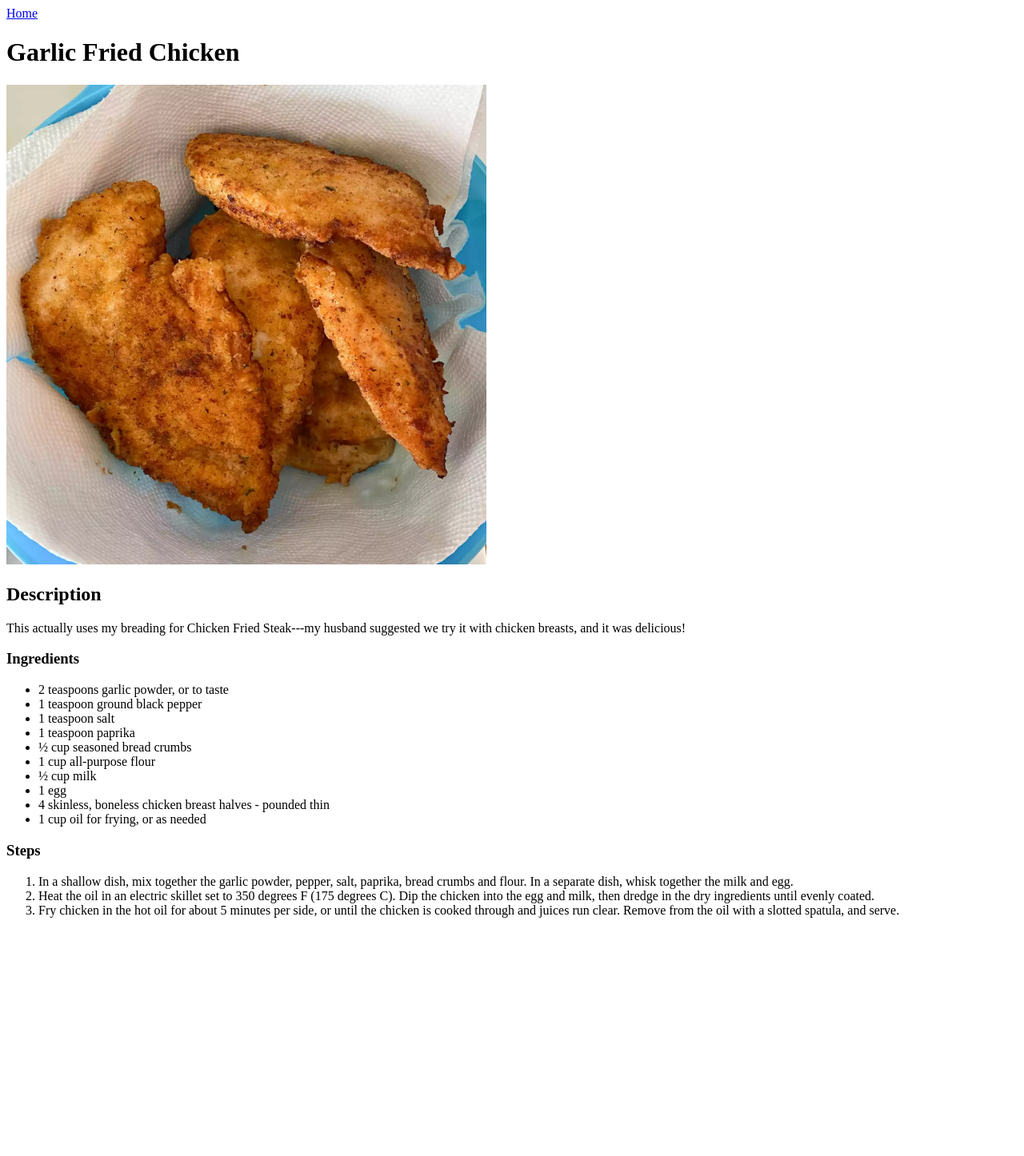
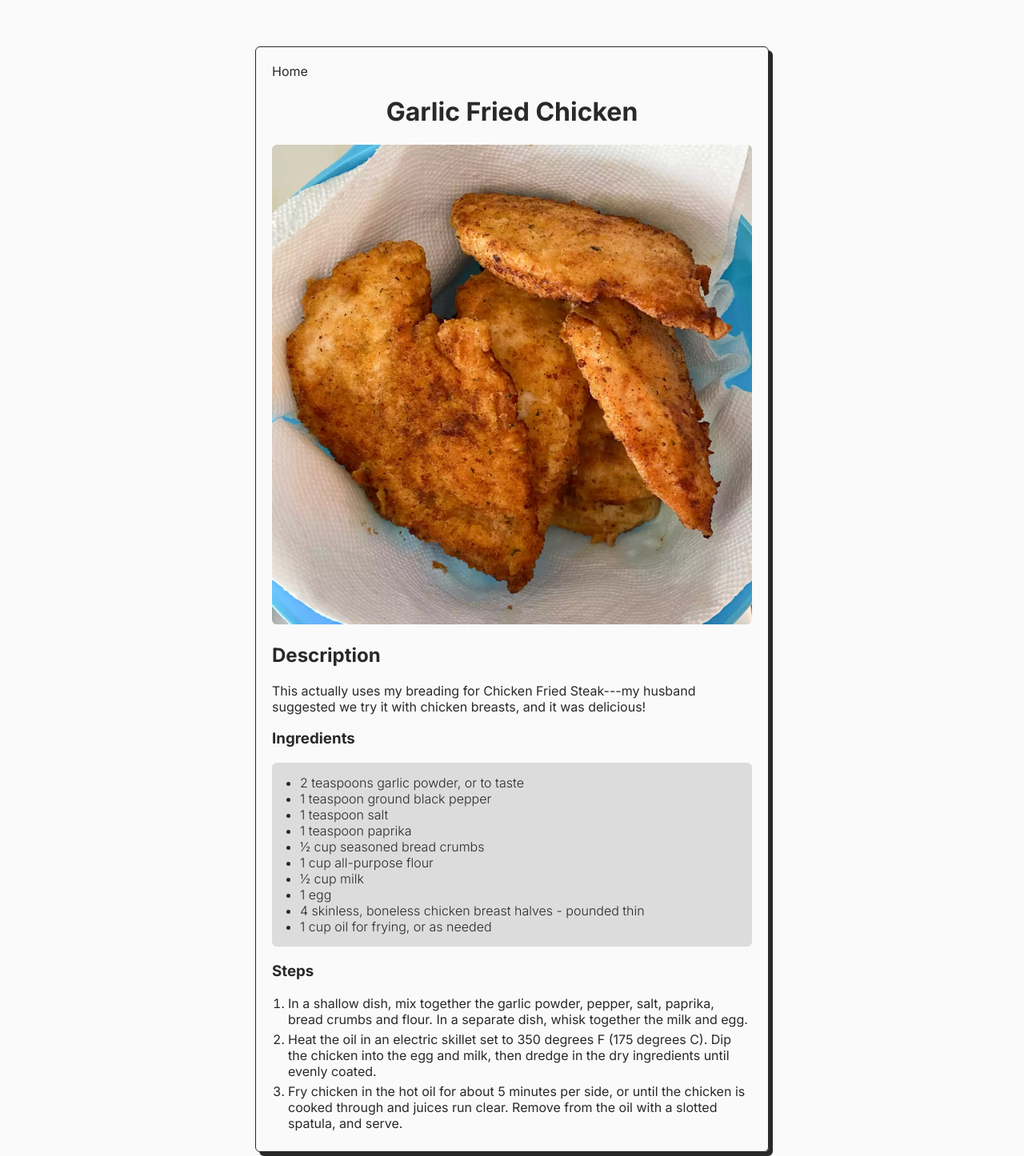
Before and after one commit to Carlosaac23/TOP-odin-recipes, a plain HTML site: page recipes/garlic-chicken.html in a window 1280 px wide. Shown: the whole page at 80% size. Before the commit the page ends 1164 px from the top, so only its background shows below. Drawn offline with Linux system fonts and the light colour scheme.

Commit message:
feat(recipes): add styles to each recipe html

```diff
--- a/recipes/garlic-chicken.html
+++ b/recipes/garlic-chicken.html
@@ -4,18 +4,21 @@
     <meta charset="UTF-8" />
     <meta name="viewport" content="width=device-width, initial-scale=1.0" />
     <title>Garlic Fried Chicken</title>
+    <link rel="stylesheet" href="../styles/recipes.css" />
   </head>
   <body>
-    <a href="/">Home</a>
-    <h1>Garlic Fried Chicken</h1>
+    <div class="recipe__container">
+      <a class="recipe__container-home" href="/">Home</a>
+      <h1 class="recipe__title">Garlic Fried Chicken</h1>
 
-    <img src="../images/garlic-chicken.webp" width="600" alt="garlic fried chicken finish dish" />
+      <img class="recipe__img" src="../images/garlic-chicken.webp" width="600" alt="garlic fried chicken finish dish" />
 
       <h2>Description</h2>
       <p>This actually uses my breading for Chicken Fried Steak---my husband suggested we try it with chicken breasts, and it was delicious!</p>
 
       <h3>Ingredients</h3>
-    <ul>
+      <div class="recipe__ingredients-container">
+        <ul class="recipe__ingredients">
           <li>2 teaspoons garlic powder, or to taste</li>
           <li>1 teaspoon ground black pepper</li>
           <li>1 teaspoon salt</li>
@@ -27,9 +30,10 @@
           <li>4 skinless, boneless chicken breast halves - pounded thin</li>
           <li>1 cup oil for frying, or as needed</li>
         </ul>
+      </div>
 
       <h3>Steps</h3>
-    <ol>
+      <ol class="recipe__steps">
         <li>
           In a shallow dish, mix together the garlic powder, pepper, salt, paprika, bread crumbs and flour. In a separate dish, whisk together the milk and egg.
         </li>
@@ -38,9 +42,10 @@
           until evenly coated.
         </li>
         <li>
-        Fry chicken in the hot oil for about 5 minutes per side, or until the chicken is cooked through and juices run clear. Remove from the oil with a slotted
-        spatula, and serve.
+          Fry chicken in the hot oil for about 5 minutes per side, or until the chicken is cooked through and juices run clear. Remove from the oil with a
+          slotted spatula, and serve.
         </li>
       </ol>
+    </div>
   </body>
 </html>
```
Also changed, not shown: recipes/creamed-eggs.html (+14 -9 lines), recipes/pesto-pasta.html (+14 -9 lines). Lines whose indentation alone changed are shown as unchanged.
